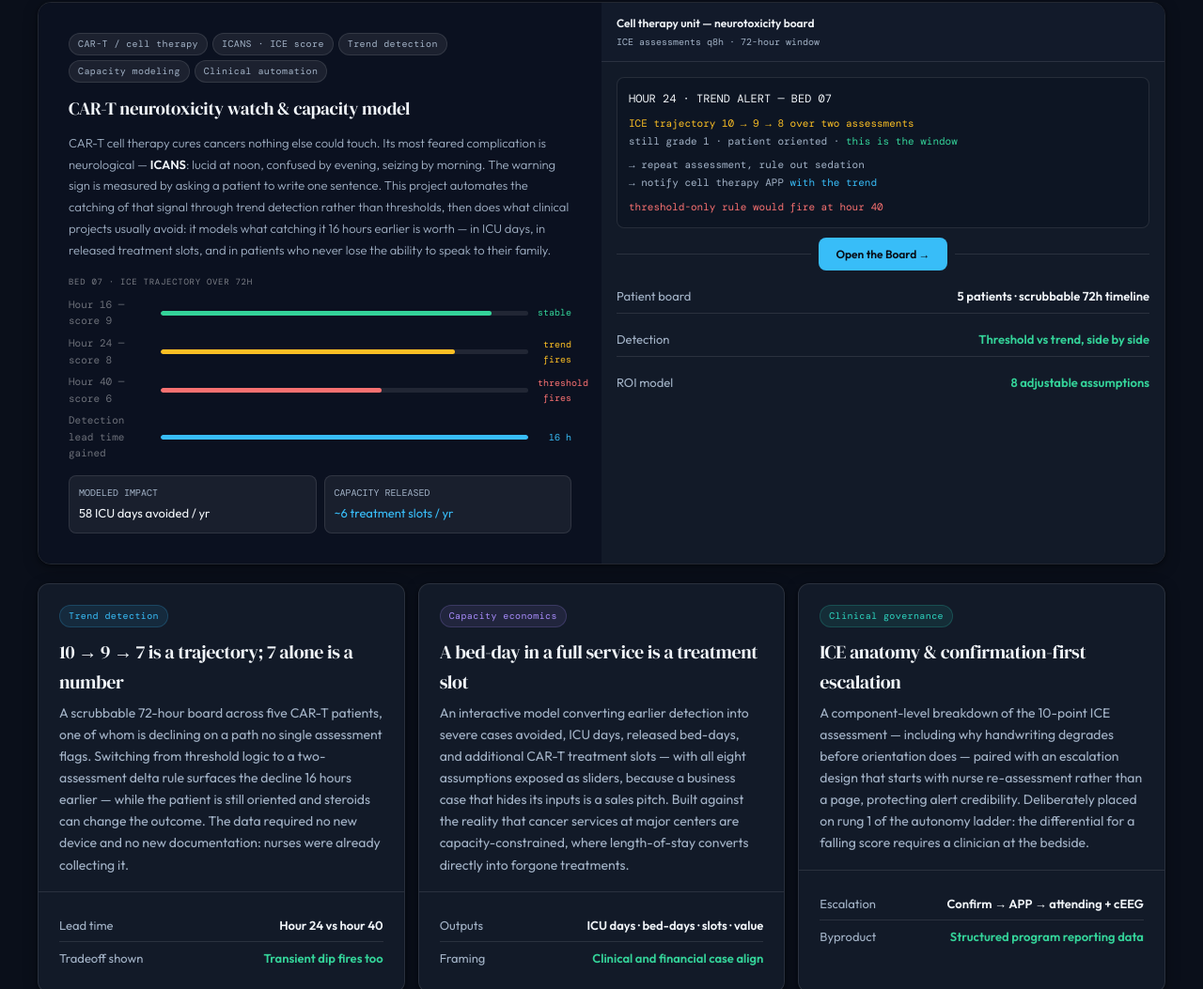
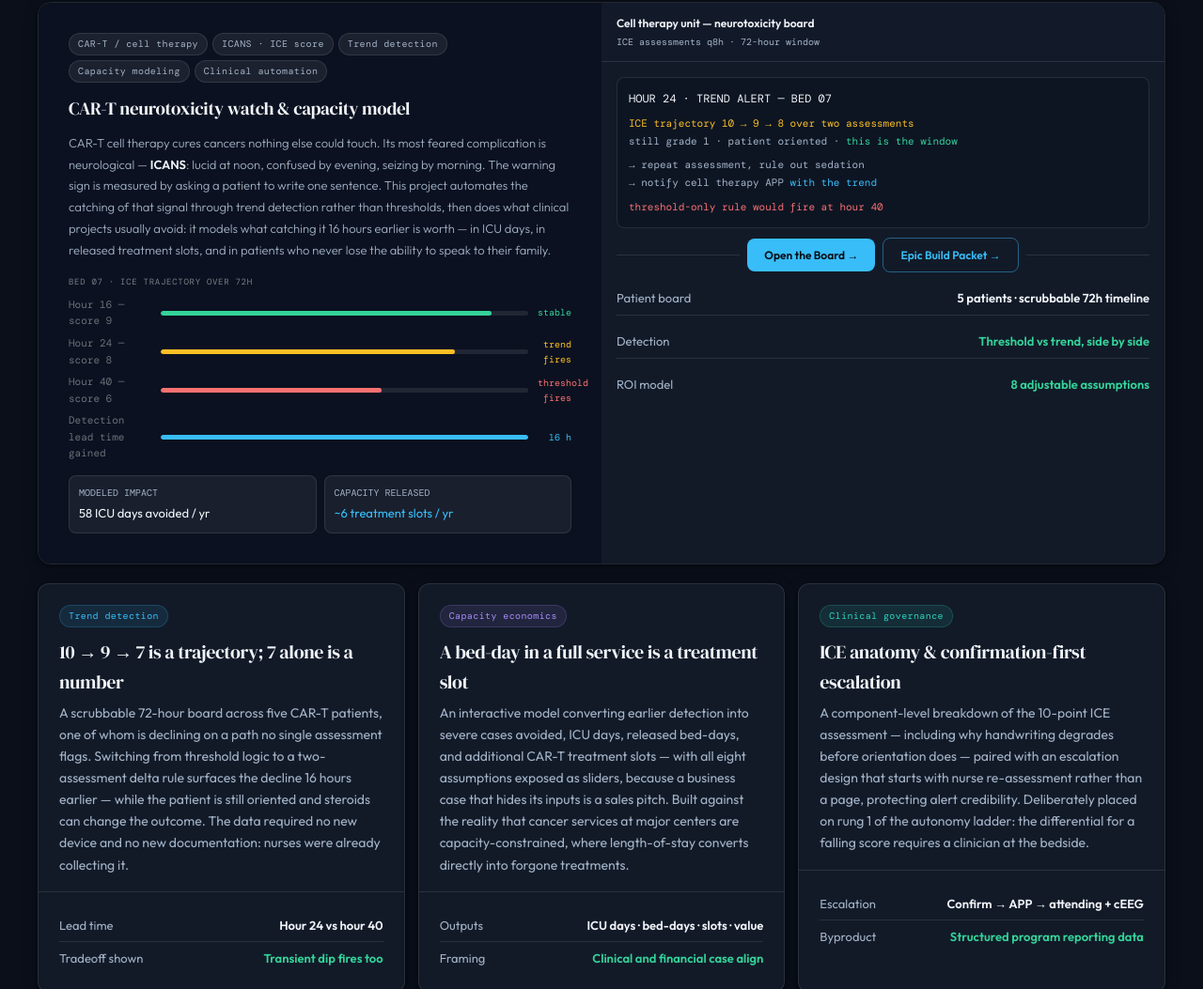
Before and after one commit to andy205261/andy205261.github.io, a plain HTML site: page index.html in a window 1280 px wide. Shown: the part 2456-3509 px from the top of the page at 94% size. Drawn offline with nearby package versions, Linux system fonts and the light colour scheme.

Commit message:
Add link to Epic Build Packet in index.html

```diff
--- a/index.html
+++ b/index.html
@@ -439,6 +439,7 @@ html.light body{background:var(--paper);color:var(--ink)}
           <div style="display:flex;gap:8px;align-items:center">
             <div style="flex:1;height:1px;background:var(--rule)"></div>
             <a href="cart/" target="_blank" style="padding:8px 18px;background:var(--accent);color:var(--on-accent);border-radius:8px;font-size:12px;font-weight:700;text-decoration:none;font-family:'Outfit',sans-serif;white-space:nowrap">Open the Board →</a>
+            <a href="epic-build/" target="_blank" style="padding:8px 18px;background:transparent;border:1px solid color-mix(in srgb,var(--accent) 45%,transparent);color:var(--accent);border-radius:8px;font-size:12px;font-weight:600;text-decoration:none;font-family:'Outfit',sans-serif;white-space:nowrap">Epic Build Packet →</a>
             <div style="flex:1;height:1px;background:var(--rule)"></div>
           </div>
           <div class="mrow"><span class="mk">Patient board</span><span class="mv">5 patients · scrubbable 72h timeline</span></div>
```
